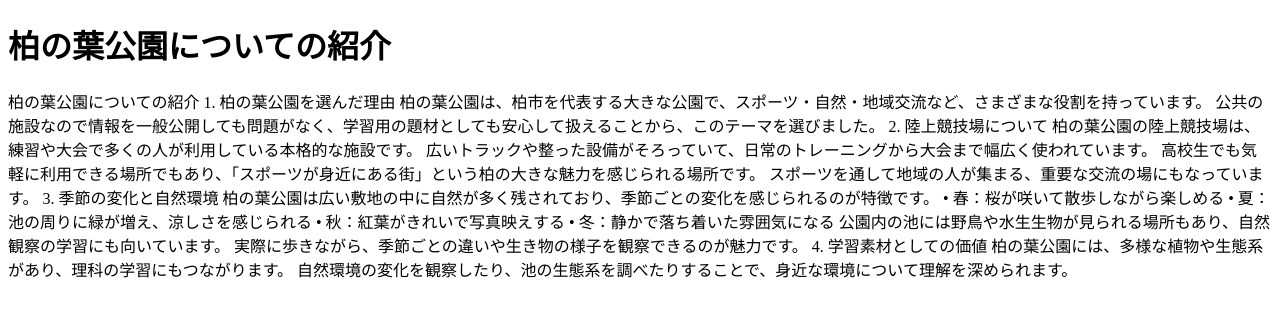
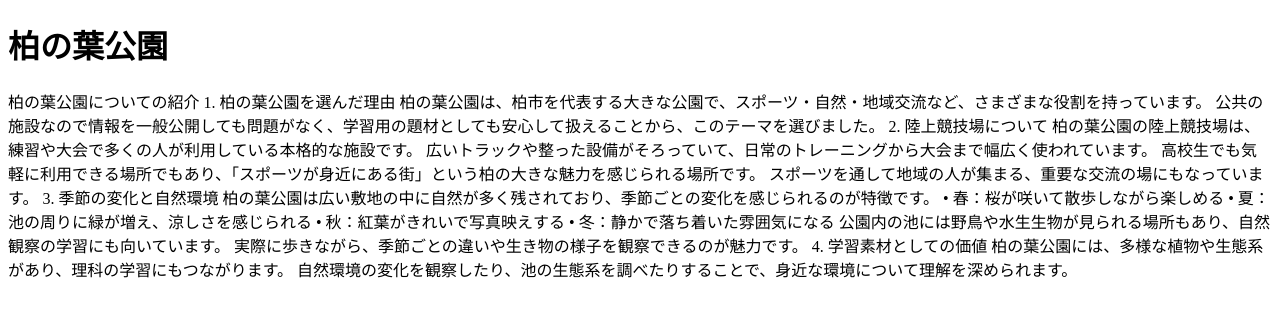
Before and after one commit to ick2422014-source/test-e2b.github.io, a plain HTML site: page index.html in a window 1280 px wide. Drawn offline with Linux system fonts and the light colour scheme.

Commit message:
Update heading text in index.html

```diff
--- a/index.html
+++ b/index.html
@@ -8,7 +8,7 @@
 </head>
 <body>
 
-    <h1>柏の葉公園についての紹介</h1></h1>
+    <h1>柏の葉公園</h1></h1>
     <p>柏の葉公園についての紹介
 
  1. 柏の葉公園を選んだ理由
```
